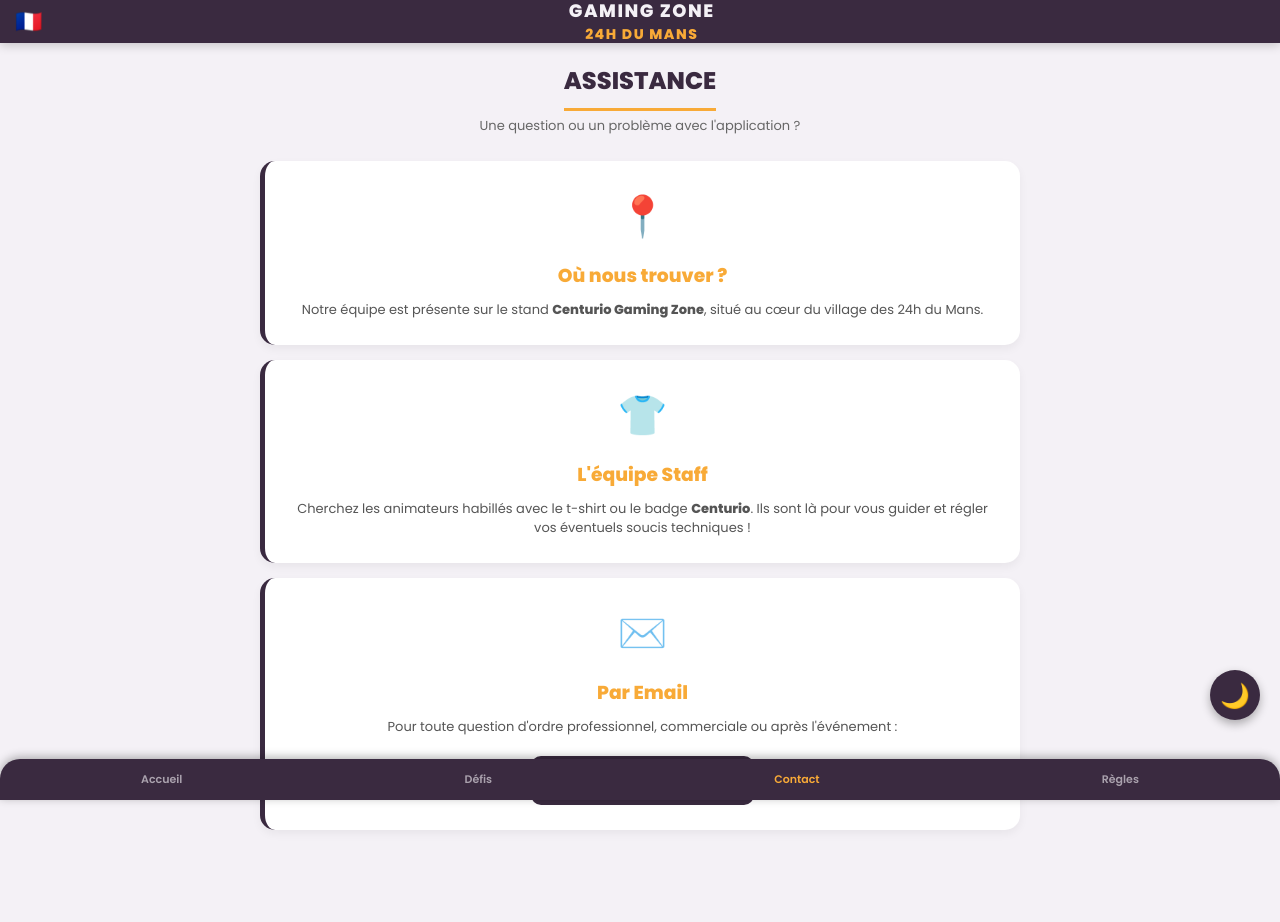
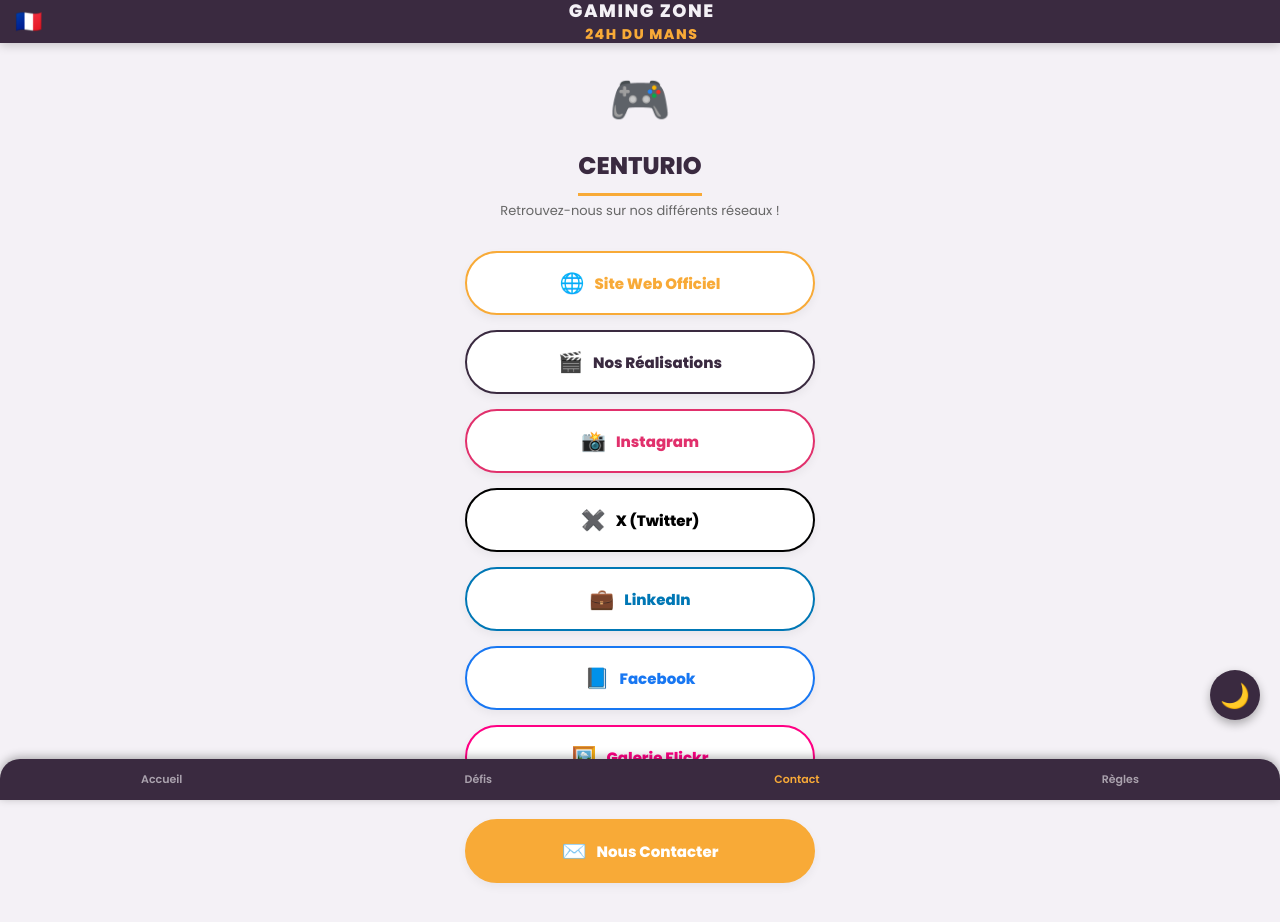
Before and after one commit to noaCentu/Centurio-gaming-zone-24-du-mans, a website: page public/contact.html in a window 1280 px wide. Drawn offline with Linux system fonts and the light colour scheme.

Commit message:
Update contact.html

```diff
--- a/public/contact.html
+++ b/public/contact.html
@@ -5,7 +5,7 @@
     <meta name="viewport" content="width=device-width, initial-scale=1.0">
     <title>Contact - Gaming Zone</title>
     <link href="https://fonts.googleapis.com/css2?family=Poppins:wght@400;600;800&display=swap" rel="stylesheet">
-    <link rel="stylesheet" href="style.css?v=6">
+    <link rel="stylesheet" href="style.css?v=8">
     <style>
         .lang-dropdown { position: relative; z-index: 1000; }
         .lang-btn { font-size: 22px; cursor: pointer; background: transparent; border: none; display: flex; align-items: center; justify-content: center; user-select: none; transition: transform 0.2s; }
@@ -13,6 +13,7 @@
         .lang-menu { display: none; position: absolute; top: 35px; left: 0; background: white; border-radius: 10px; box-shadow: 0 5px 15px rgba(0,0,0,0.2); overflow: hidden; width: 140px; text-align: left; }
         .lang-menu div { padding: 12px 15px; cursor: pointer; font-size: 14px; font-weight: 600; display: flex; align-items: center; gap: 10px; color: #333; transition: background 0.2s; }
         .lang-menu div:hover { background: #f0f0f0; }
+
         body > .skiptranslate { display: none !important; }
         body { top: 0px !important; }
         .goog-te-banner-frame { display: none !important; }
@@ -22,6 +23,65 @@
         body.dark-mode .lang-menu { background: #1e1e1e; border: 1px solid #333; }
         body.dark-mode .lang-menu div { color: #f1f1f1; }
         body.dark-mode .lang-menu div:hover { background: #333; }
+
+        /* 🌳 DESIGN FAÇON LINKTREE */
+        .linktree-wrapper {
+            display: flex;
+            flex-direction: column;
+            align-items: center;
+            width: 100%;
+            max-width: 350px;
+            margin: 0 auto;
+            gap: 15px;
+        }
+
+        .link-btn {
+            display: flex;
+            align-items: center;
+            justify-content: center;
+            width: 100%;
+            padding: 15px 20px;
+            border-radius: 50px;
+            background: white;
+            color: #333;
+            text-decoration: none;
+            font-weight: 700;
+            font-size: 15px;
+            box-shadow: 0 4px 10px rgba(0,0,0,0.05);
+            transition: transform 0.2s, box-shadow 0.2s;
+            border: 2px solid transparent;
+        }
+
+        .link-btn:hover {
+            transform: translateY(-3px);
+            box-shadow: 0 6px 15px rgba(0,0,0,0.1);
+        }
+
+        .link-btn span {
+            margin-right: 10px;
+            font-size: 20px;
+        }
+
+        /* Couleurs des réseaux */
+        .link-btn.site { border-color: var(--brand); color: var(--brand); }
+        .link-btn.folio { border-color: var(--secondary); color: var(--secondary); }
+        .link-btn.insta { border-color: #E1306C; color: #E1306C; }
+        .link-btn.linkedin { border-color: #0077B5; color: #0077B5; }
+        .link-btn.twitter { border-color: #000000; color: #000000; }
+        .link-btn.fb { border-color: #1877F2; color: #1877F2; }
+        .link-btn.flickr { border-color: #FF0084; color: #FF0084; }
+
+        .link-btn.mail {
+            background: var(--brand);
+            color: white !important;
+            border-color: var(--brand);
+            margin-top: 15px;
+        }
+
+        /* Ajustements Mode Nuit */
+        body.dark-mode .link-btn { background: #1e1e1e; }
+        body.dark-mode .link-btn.twitter { border-color: #fff; color: #fff; }
+        body.dark-mode .link-btn.mail { background: var(--brand); color: #fff !important; border-color: var(--brand); }
     </style>
 </head>
 <body>
@@ -42,27 +102,45 @@
     </div>
 
     <div class="page-content" style="padding-bottom: 100px; text-align: center;">
-        <h2 style="margin-bottom: 5px;">Assistance</h2>
-        <p style="font-size: 13px; color: #666; margin-bottom: 25px;">Une question ou un problème avec l'application ?</p>
 
-        <div class="game-card" style="flex-direction: column; text-align: center; gap: 10px; padding: 25px;">
-            <div style="font-size: 40px; margin-bottom: 5px;">📍</div>
-            <h3 style="color: var(--brand);">Où nous trouver ?</h3>
-            <p style="font-size: 13px; color: #555; line-height: 1.5;">Notre équipe est présente sur le stand <strong>Centurio Gaming Zone</strong>, situé au cœur du village des 24h du Mans.</p>
+        <div style="font-size: 50px; margin-bottom: 10px;">🎮</div>
+        <h2 style="margin-bottom: 5px;">Centurio</h2>
+        <p style="font-size: 13px; color: #666; margin-bottom: 30px;">Retrouvez-nous sur nos différents réseaux !</p>
+
+        <div class="linktree-wrapper">
+            <a href="https://centurio.fr/" target="_blank" class="link-btn site">
+                <span>🌐</span> Site Web Officiel
+            </a>
+
+            <a href="https://centurio.fr/nos-realisations/" target="_blank" class="link-btn folio">
+                <span>🎬</span> Nos Réalisations
+            </a>
+
+            <a href="https://www.instagram.com/centurio.esport/" target="_blank" class="link-btn insta">
+                <span>📸</span> Instagram
+            </a>
+
+            <a href="https://x.com/Centurio_agence" target="_blank" class="link-btn twitter">
+                <span>✖️</span> X (Twitter)
+            </a>
+
+            <a href="https://www.linkedin.com/company/agence-centurio/" target="_blank" class="link-btn linkedin">
+                <span>💼</span> LinkedIn
+            </a>
+
+            <a href="https://www.facebook.com/Centurio.agence/" target="_blank" class="link-btn fb">
+                <span>📘</span> Facebook
+            </a>
+
+            <a href="https://www.flickr.com/photos/centurio-esport/" target="_blank" class="link-btn flickr">
+                <span>🖼️</span> Galerie Flickr
+            </a>
+
+            <a href="mailto:contact@centurio.com" class="link-btn mail">
+                <span>✉️</span> Nous Contacter
+            </a>
         </div>
 
-        <div class="game-card" style="flex-direction: column; text-align: center; gap: 10px; padding: 25px;">
-            <div style="font-size: 40px; margin-bottom: 5px;">👕</div>
-            <h3 style="color: var(--brand);">L'équipe Staff</h3>
-            <p style="font-size: 13px; color: #555; line-height: 1.5;">Cherchez les animateurs habillés avec le t-shirt ou le badge <strong>Centurio</strong>. Ils sont là pour vous guider et régler vos éventuels soucis techniques !</p>
-        </div>
-
-        <div class="game-card" style="flex-direction: column; text-align: center; gap: 10px; padding: 25px;">
-            <div style="font-size: 40px; margin-bottom: 5px;">✉️</div>
-            <h3 style="color: var(--brand);">Par Email</h3>
-            <p style="font-size: 13px; color: #555; line-height: 1.5;">Pour toute question d'ordre professionnel, commerciale ou après l'événement :</p>
-            <a href="mailto:contact@centurio.com" style="display: inline-block; background-color: var(--secondary); color: white; padding: 12px 25px; border-radius: 10px; text-decoration: none; font-weight: bold; margin-top: 10px; transition: 0.2s;">Envoyer un message</a>
-        </div>
     </div>
 
     <nav class="navbar">
```
